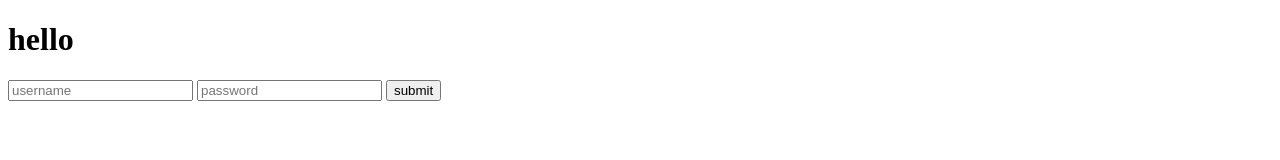
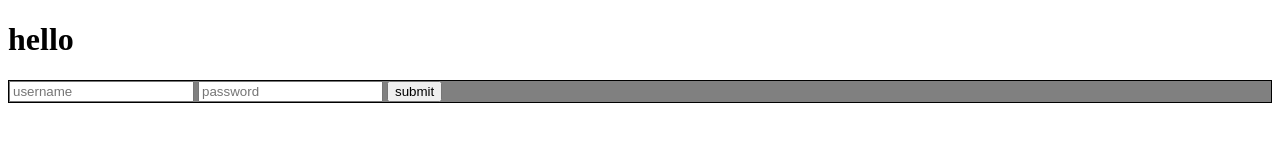
Before and after one commit to codeproblem404/git_test, a plain HTML site: page index.html in a window 1280 px wide. Drawn offline with Linux system fonts and the light colour scheme.

Commit message:
added css in index page backround color and border

```diff
--- a/index.html
+++ b/index.html
@@ -7,7 +7,7 @@
 </head>
 <body>
     <h1>hello</h1>
-    <form>
+    <form style="background-color: grey;border: 1px solid black;">
         <input type="text" placeholder="username">
         <input type="text" placeholder="password">
        <button>submit</button>
```
